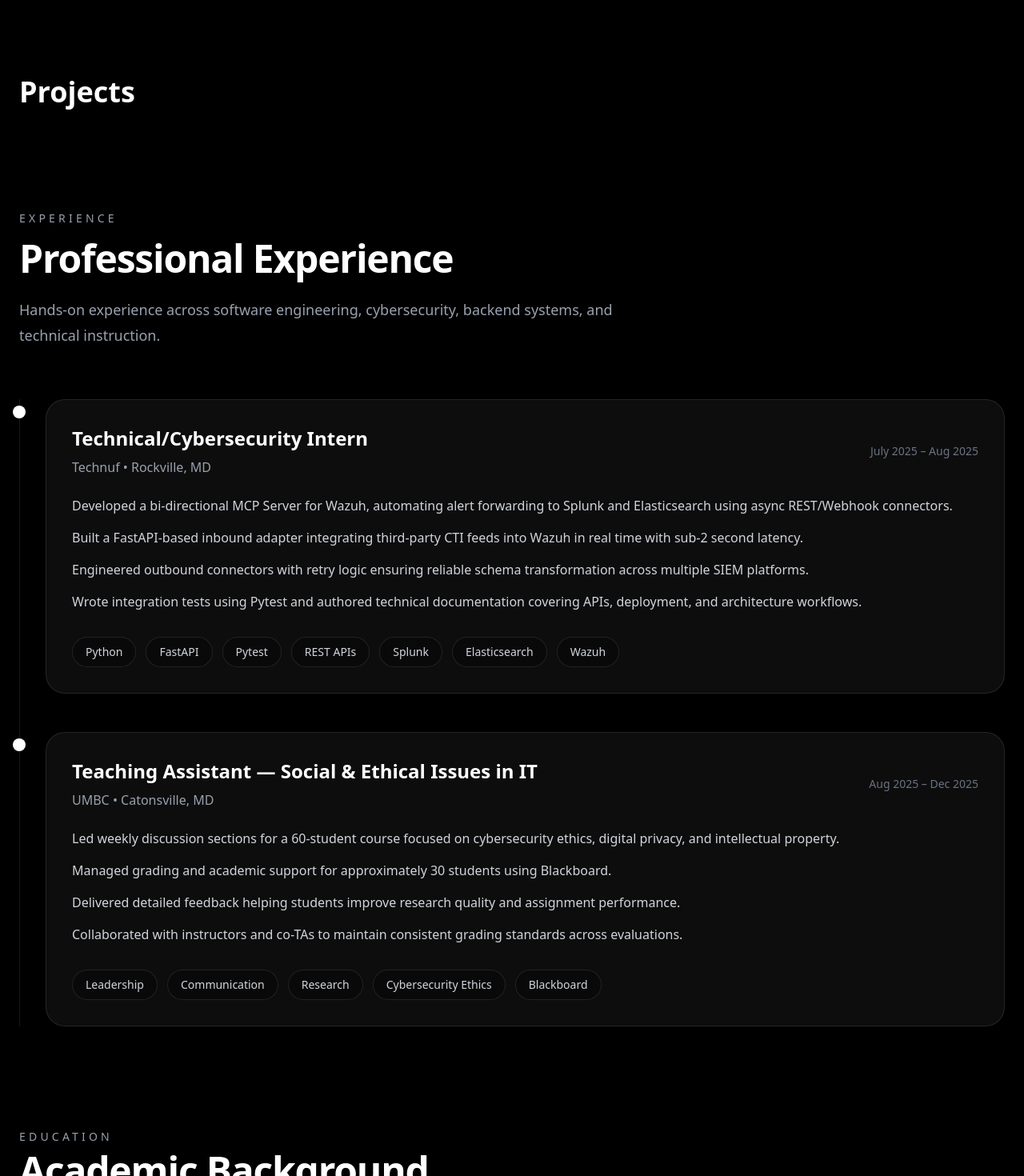
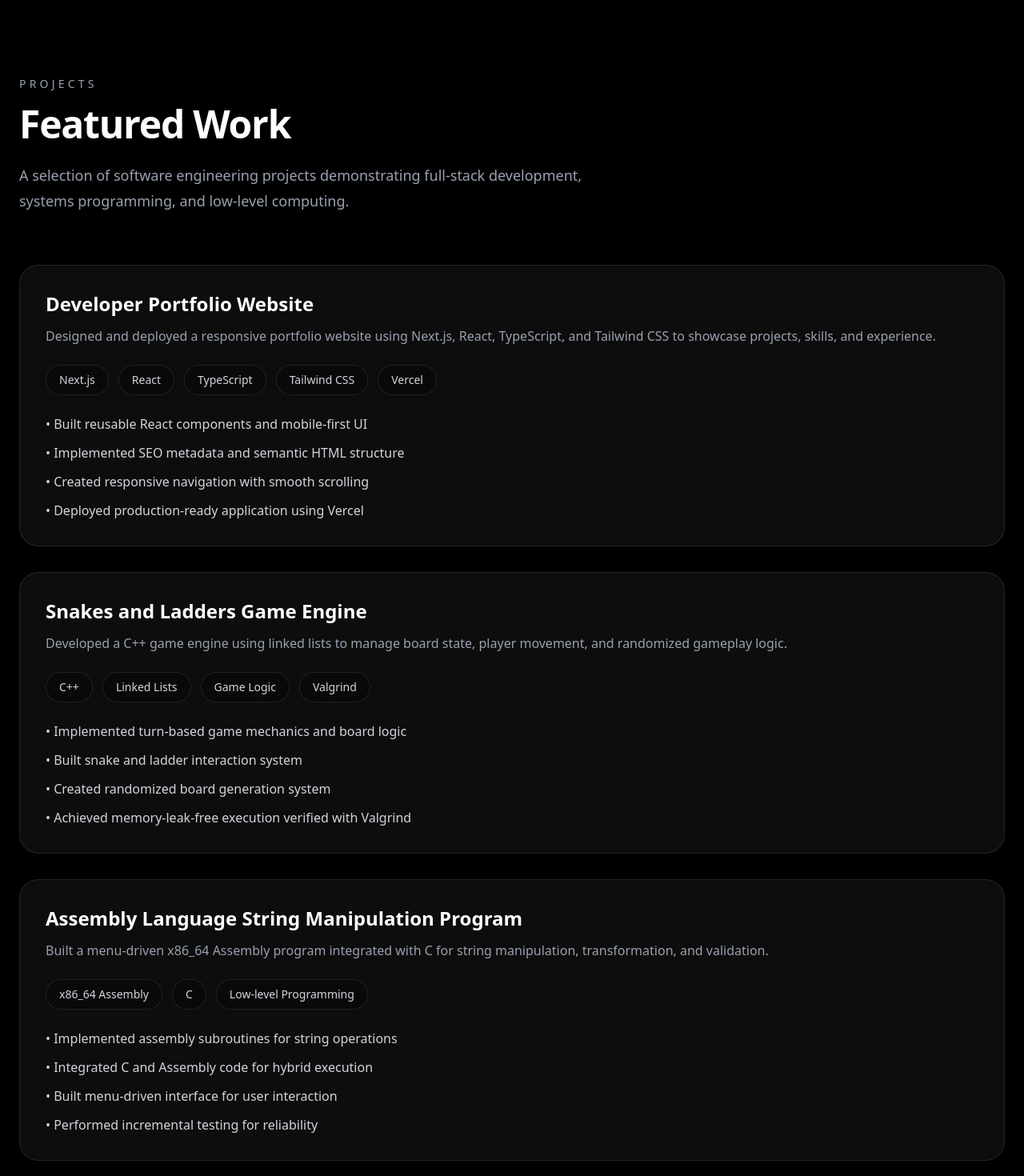
Before and after one commit to rajan10kuwar/my-portfolio-website, a Next.js app: page / in a window 1280 px wide. Shown: the part 1420-2890 px from the top of the page at 80% size. Built offline with nearby package versions, Linux system fonts and the light colour scheme.

Commit message:
Add projects in the projects section

```diff
--- a/app/page.tsx
+++ b/app/page.tsx
@@ -130,6 +130,7 @@ export default function PortfolioNavbar() {
             </div>
           </div>
         )}
+
       </header>
 
       {/* Hero Section */}
@@ -188,7 +189,9 @@ export default function PortfolioNavbar() {
         </div>
       </section>
 
-        <section id="about" className="scroll-mt-4 mx-auto max-w-7xl px-6 py-16"
+        <section
+          id="about"
+          className="scroll-mt-4 mx-auto max-w-7xl px-6 py-16"
         >
           {/* Section Heading */}
           <div className="max-w-3xl">
@@ -232,10 +235,129 @@ export default function PortfolioNavbar() {
           </div>
         </section>
 
-        <section id="projects" className=" scroll-mt-4 mx-auto max-w-7xl px-6 py-16">
-          <h2 className="text-4xl font-bold">Projects</h2>
+        <section
+          id="projects"
+          className="scroll-mt-4 mx-auto max-w-7xl px-6 py-16"
+        >
+          {/* Section Heading */}
+          <div className="max-w-3xl">
+            <p className="text-sm font-medium uppercase tracking-[0.3em] text-gray-400">
+              Projects
+            </p>
+
+            <h2 className="mt-4 text-4xl font-bold tracking-tight md:text-5xl">
+              Featured Work
+            </h2>
+
+            <p className="mt-6 text-lg leading-8 text-gray-400">
+              A selection of software engineering projects demonstrating full-stack
+              development, systems programming, and low-level computing.
+            </p>
+          </div>
+
+          {/* Projects Grid */}
+          <div className="mt-16 space-y-8">
+
+            {/* Portfolio Website */}
+            <div className="rounded-3xl border border-white/10 bg-white/5 p-8 backdrop-blur-sm">
+              <h3 className="text-2xl font-semibold">
+                Developer Portfolio Website
+              </h3>
+
+              <p className="mt-3 text-gray-400">
+                Designed and deployed a responsive portfolio website using Next.js,
+                React, TypeScript, and Tailwind CSS to showcase projects, skills,
+                and experience.
+              </p>
+
+              <div className="mt-6 flex flex-wrap gap-3">
+                {["Next.js", "React", "TypeScript", "Tailwind CSS", "Vercel"].map(
+                  (tech) => (
+                    <span
+                      key={tech}
+                      className="rounded-full border border-white/10 bg-black/30 px-4 py-2 text-sm text-gray-300"
+                    >
+                      {tech}
+                    </span>
+                  )
+                )}
+              </div>
+
+              <ul className="mt-6 space-y-3 text-gray-300">
+                <li>• Built reusable React components and mobile-first UI</li>
+                <li>• Implemented SEO metadata and semantic HTML structure</li>
+                <li>• Created responsive navigation with smooth scrolling</li>
+                <li>• Deployed production-ready application using Vercel</li>
+              </ul>
+            </div>
+
+            {/* Snakes and Ladders */}
+            <div className="rounded-3xl border border-white/10 bg-white/5 p-8 backdrop-blur-sm">
+              <h3 className="text-2xl font-semibold">
+                Snakes and Ladders Game Engine
+              </h3>
+
+              <p className="mt-3 text-gray-400">
+                Developed a C++ game engine using linked lists to manage board state,
+                player movement, and randomized gameplay logic.
+              </p>
+
+              <div className="mt-6 flex flex-wrap gap-3">
+                {["C++", "Linked Lists", "Game Logic", "Valgrind"].map((tech) => (
+                  <span
+                    key={tech}
+                    className="rounded-full border border-white/10 bg-black/30 px-4 py-2 text-sm text-gray-300"
+                  >
+                    {tech}
+                  </span>
+                ))}
+              </div>
+
+              <ul className="mt-6 space-y-3 text-gray-300">
+                <li>• Implemented turn-based game mechanics and board logic</li>
+                <li>• Built snake and ladder interaction system</li>
+                <li>• Created randomized board generation system</li>
+                <li>• Achieved memory-leak-free execution verified with Valgrind</li>
+              </ul>
+            </div>
+
+            {/* Assembly Project */}
+            <div className="rounded-3xl border border-white/10 bg-white/5 p-8 backdrop-blur-sm">
+              <h3 className="text-2xl font-semibold">
+                Assembly Language String Manipulation Program
+              </h3>
+
+              <p className="mt-3 text-gray-400">
+                Built a menu-driven x86_64 Assembly program integrated with C for
+                string manipulation, transformation, and validation.
+              </p>
+
+              <div className="mt-6 flex flex-wrap gap-3">
+                {["x86_64 Assembly", "C", "Low-level Programming"].map((tech) => (
+                  <span
+                    key={tech}
+                    className="rounded-full border border-white/10 bg-black/30 px-4 py-2 text-sm text-gray-300"
+                  >
+                    {tech}
+                  </span>
+                ))}
+              </div>
+
+              <ul className="mt-6 space-y-3 text-gray-300">
+                <li>• Implemented assembly subroutines for string operations</li>
+                <li>• Integrated C and Assembly code for hybrid execution</li>
+                <li>• Built menu-driven interface for user interaction</li>
+                <li>• Performed incremental testing for reliability</li>
+              </ul>
+            </div>
+
+          </div>
         </section>
-        <section id="experience" className="scroll-mt-4 mx-auto max-w-7xl px-6 py-16">
+
+        <section
+          id="experience"
+          className="scroll-mt-4 mx-auto max-w-7xl px-6 py-16"
+        >
           {/* Heading */}
           <div className="max-w-3xl">
             <p className="text-sm font-medium uppercase tracking-[0.3em] text-gray-400">
@@ -390,7 +512,9 @@ export default function PortfolioNavbar() {
           </div>
         </section>
 
-        <section id="education" className="scroll-mt-4 mx-auto max-w-7xl px-6 py-16"
+        <section
+          id="education"
+          className="scroll-mt-4 mx-auto max-w-7xl px-6 py-16"
         >
           {/* Heading */}
           <div className="max-w-3xl">
@@ -510,7 +634,10 @@ export default function PortfolioNavbar() {
           </div>
         </section>
 
-        <section id="skills" className="scroll-mt-4 mx-auto max-w-7xl px-6 py-16">
+        <section
+          id="skills"
+          className="scroll-mt-4 mx-auto max-w-7xl px-6 py-16"
+        >
           {/* Section Heading */}
           <div className="max-w-3xl">
             <p className="text-sm font-medium uppercase tracking-[0.3em] text-gray-400">
@@ -621,7 +748,10 @@ export default function PortfolioNavbar() {
           </div>
         </section>
 
-        <section id="contact" className="scroll-mt-4 mx-auto max-w-7xl px-6 py-16">
+        <section
+          id="contact"
+          className="scroll-mt-4 mx-auto max-w-7xl px-6 py-16"
+        >
           {/* Heading */}
           <div className="max-w-3xl">
             <p className="text-sm font-medium uppercase tracking-[0.3em] text-gray-400">
```
Also changed, not shown: 1 other file (tests, documents, lock files or other folders). Lines whose indentation alone changed are shown as unchanged.
